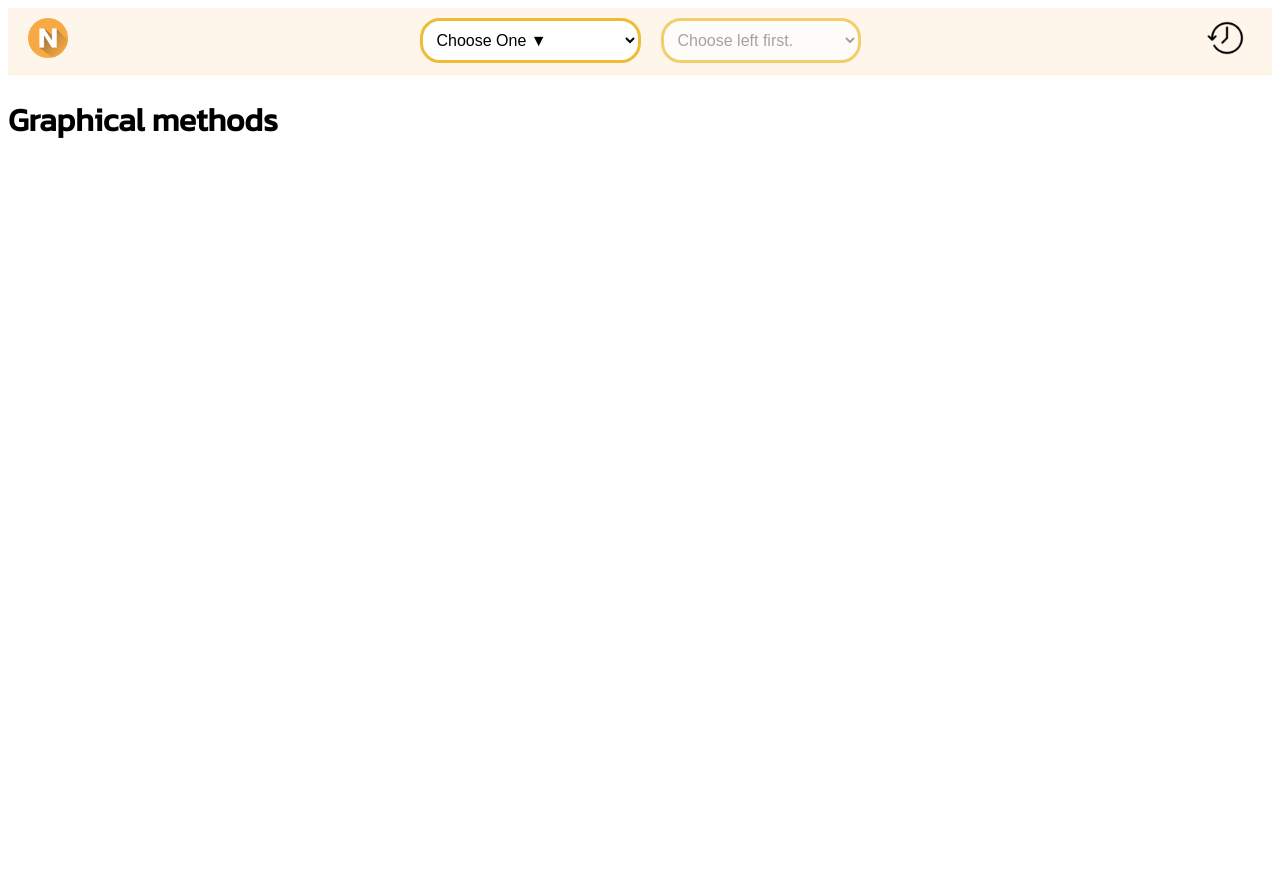
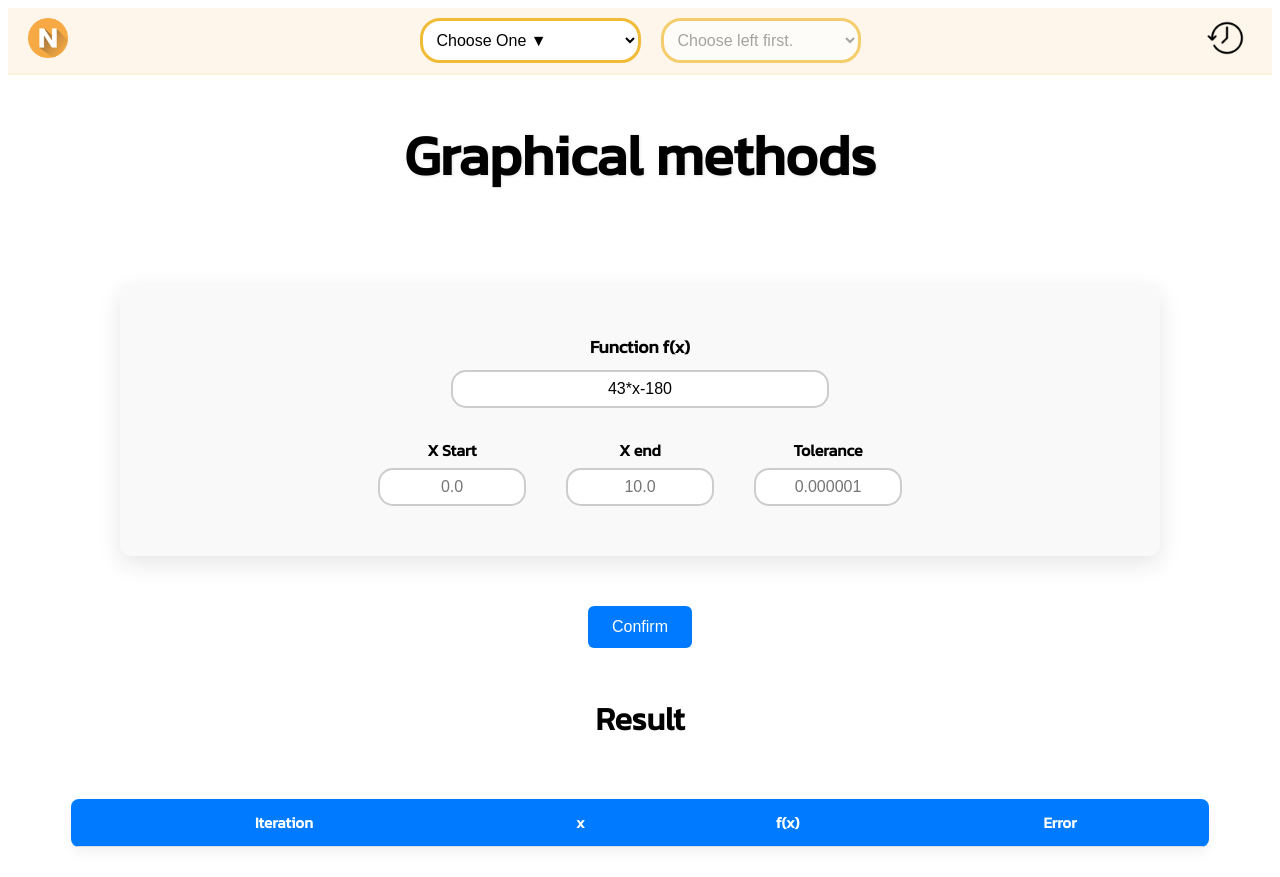
Before and after one commit to aon2311/NumerWeb1, a React (Vite) app in the folder numer/: page /NumerCode/Root/Graph in a window 1280 px wide. Before the commit the page ends 800 px from the top, so only its background shows below. Built offline with nearby package versions, Linux system fonts and the light colour scheme.

Commit message:
เพิ่ม Graph.jsx กับ ปรับหน้า Bisec.css

```diff
--- /dev/null
+++ b/numer/src/NumerCode/Root/Graph.css
@@ -0,0 +1,110 @@
+.Contain {
+    display: flex;
+    flex-direction: column;
+    align-items: center;
+    margin: 50 px auto;
+    max-width: 1000px;
+    padding: 20px;
+    background-color: #f9f9f9;
+    border-radius: 12px;
+    box-shadow: 0 8px 24px rgba(0, 0, 0, 0.1);
+}
+
+.Graph{
+    display: flex;
+    justify-content: center;
+}
+.Graph h1 {
+  font-size: 3.5rem;
+  font-weight: bold;
+  text-shadow: 1px 1px 3px rgba(0,0,0,0.1);
+
+}
+.Result{
+    display: flex;
+    justify-content: center;
+}
+
+.Result h2{
+    font-size: 2rem;
+    font-weight: bold;
+    text-shadow: 1px;
+}
+
+.input-container{
+    display: flex;
+    flex-direction: column;
+    gap: 30px;
+    max-width: 700px;
+    margin: 30px auto;
+    width: 100%;
+}
+
+.function-group{
+    display: flex;
+    flex-direction: column;
+    gap: 10px;
+    align-items: center;
+}
+.function-group label{
+    font-size: 1.1rem;
+    font-weight: bold;
+}
+
+.function-group input {
+  width: 350px;
+  padding: 8px 12px;
+  font-size: 1rem;
+  border-radius: 15px;
+  border: 2px solid #ccc;
+  text-align: center;
+  transition: all 0.3s ease;
+}
+
+.function-group input:focus {
+  border-color: #36a;
+  background-color: #f9f9f9;
+  outline: none;
+  width: 500px;
+  box-shadow: 0 0 8px rgba(54, 102, 170, 0.6);
+}
+.wide-input {
+  width: 100%;
+  max-width: 500px;
+  padding: 10px 12px;
+  font-size: 1rem;
+  border-radius: 15px;
+  border: 2px solid #ccc;
+  text-align: center;
+}
+.parameter {
+  display: flex;
+  justify-content: center;
+  gap: 40px;
+  flex-wrap: wrap;
+}
+.input-box{
+    display: flex;
+    flex-direction: column;
+    align-items: center;
+    gap: 6px;
+}
+
+.input-box label{
+    font-weight: bold;
+}
+
+.input-box input{
+    padding: 8px 12px;
+    width: 120;
+    text-align: center;
+    border-radius: 15px;
+    border: 2px solid #ccc;
+    transition: 0.3s;
+    font-size: 1rem;
+}
+.input-box input:focus {
+  border-color: #36a;
+  background-color: #f9f9f9;
+  outline: none;
+}
--- a/numer/src/NumerCode/Root/Graph.jsx
+++ b/numer/src/NumerCode/Root/Graph.jsx
@@ -1,10 +1,142 @@
+import { useState } from "react";
 import Navbar from "../../Components/Narbar/Navbar";
+import {evaluate,row} from 'mathjs'
+import './Graph.css'
 
 function Graph () {
+
+    const [fx, setFx] = useState("43*x-180");
+    const [xs, setXs] = useState("");
+    const [xe, setXe] = useState("");
+    const [tolerance, setTolerance] = useState("");
+    const [resultLogs, setResultLogs] = useState([]);
+    const [result, setResult] = useState({ x: [], y: [] });
+    const [saveStatus, setStatus] = useState("");
+
+    const CalGraph = () => {
+        const XS = parseFloat(xs);
+        const XE = parseFloat(xe);
+        const tol = parseFloat(tolerance);
+
+        if (isNaN(XE) || isNaN(XS) || isNaN(tol)) {
+            alert("Please fill in all information.");
+            return;
+        }
+
+        let xv = [];
+        let yv = [];
+        let logs = [];
+        let roots = [];
+
+        const f = (x) => evaluate(fx, { x });
+
+        for (let x = XS; x <= XE; x += tol) {
+            const y = f(x);
+            const nextX = x + tol;
+            const nextY = f(nextX);
+
+            xv.push(x);
+            yv.push(y);
+
+            let error = Math.abs((nextY - y) / (nextY !== 0 ? nextY : 1));
+
+
+            logs.push({
+            iteration: logs.length + 1,
+            xv: x.toFixed(6),
+            yv: y.toFixed(6),
+            XS: XS.toFixed(6),
+            XE: XE.toFixed(6),
+            error: error.toFixed(6),
+            });
+
+
+            if (y * nextY < 0) {
+            logs.push({
+                iteration: logs.length + 1,
+                xv: nextX.toFixed(6),
+                yv: nextY.toFixed(6),
+                XS: XS.toFixed(6),
+                XE: XE.toFixed(6),
+                error: error.toFixed(6),
+            });
+            break;
+            }
+        }
+
+        setResult({ x: xv, y: yv });
+        setResultLogs(logs);
+
+    };
+
     return(
         <>
-        <Navbar/>
-        <h1>Graphical methods</h1>
+            <Navbar/>
+            <div className="Graph"><h1>Graphical methods</h1></div>
+
+            <div className="Container">
+                <div className="input-container">
+                    <div className="function-group">
+                        <label >Function f(x) </label>
+                        <input className="wide-input" value={fx} onChange={(e)=>setFx(e.target.value)} placeholder="43*x-180" />
+                    </div>
+                    <div className="parameter">
+                        <div className="input-box">
+                            <label >X Start </label>
+                            <input value={xs} onChange={(e)=>setXs(e.target.value)} placeholder="0.0" />
+
+
+                        </div>
+                        <div className="input-box">
+                            <label >X end </label>
+                            <input value={xe} onChange={(e)=>setXe(e.target.value)} placeholder="10.0" />
+
+                        </div>
+                        <div className="input-box">
+                            <label >Tolerance</label>
+                            <input value={tolerance} onChange={(e)=>setTolerance(e.target.value)} placeholder="0.000001" />
+
+                        </div>
+
+                    </div>
+
+                </div>
+
+
+            </div>
+            <button className="confirm" onClick={CalGraph}>Confirm</button>
+
+            {saveStatus && (
+                <div style={{color: saveStatus.includes("Fail")? "red": "green",marigTop:"10px"}}>
+                    {saveStatus}
+                </div>
+            )}
+
+            <div className="Result"><h2>Result</h2></div>
+
+
+                <table>
+                    <thead>
+                    <tr>
+                        <th>Iteration</th>
+                        <th>x</th>
+                        <th>f(x)</th>
+                        <th>Error</th>
+                    </tr>
+                    </thead>
+                    <tbody>
+                    {resultLogs.map((row, idx) => (
+                        <tr key={idx}>
+                        <td>{row.iteration}</td>
+                        <td>{row.xv}</td>
+                        <td>{row.yv}</td>
+                        <td>{row.error}</td>
+                        </tr>
+                    ))}
+                    </tbody>
+                </table>
+
+
         </>
     )
 }
```
